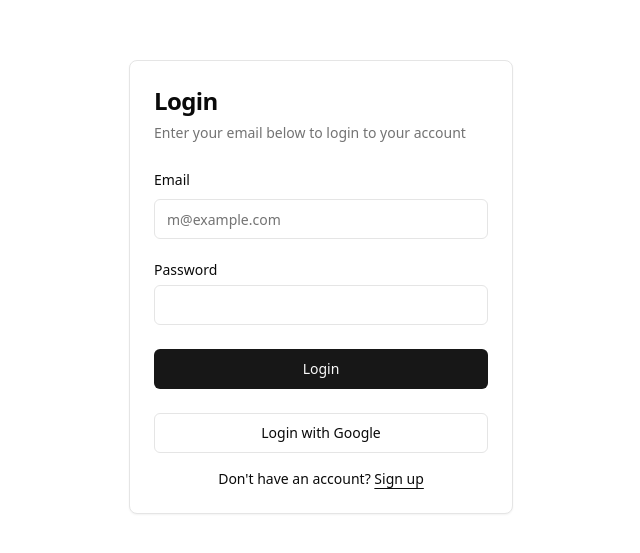
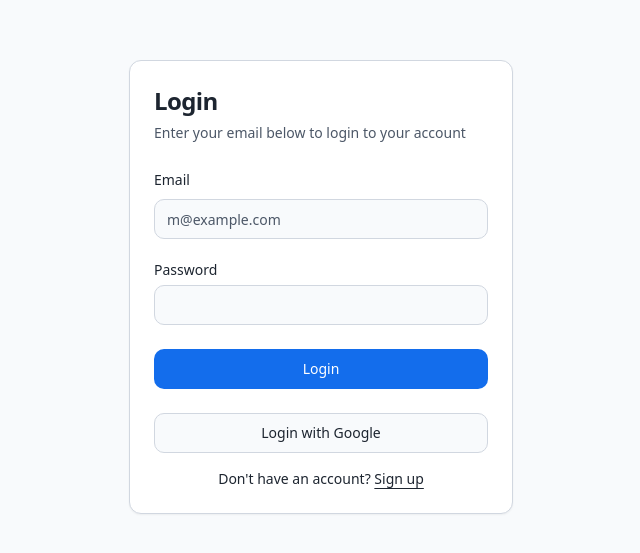
Before and after one commit to yoavhizkyia/DreamTrip-Planner, a React (Vite) app: page / in a window 1280 px wide. Shown: the part 113-666 px from the top of the page, without its empty margins (319-959 px from the left). Built offline with nearby package versions, Linux system fonts and the light colour scheme.

Commit message:
feat(index.css): update theme

```diff
--- a/src/index.css
+++ b/src/index.css
@@ -1,65 +1,69 @@
 @tailwind base;
 @tailwind components;
 @tailwind utilities;
+
 @layer base {
   :root {
-    --background: 0 0% 100%;
-    --foreground: 0 0% 3.9%;
+    --background: 210 40% 98%;
+    --foreground: 215 25% 15%;
     --card: 0 0% 100%;
-    --card-foreground: 0 0% 3.9%;
+    --card-foreground: 215 25% 15%;
     --popover: 0 0% 100%;
-    --popover-foreground: 0 0% 3.9%;
-    --primary: 0 0% 9%;
-    --primary-foreground: 0 0% 98%;
-    --secondary: 0 0% 96.1%;
-    --secondary-foreground: 0 0% 9%;
-    --muted: 0 0% 96.1%;
-    --muted-foreground: 0 0% 45.1%;
-    --accent: 0 0% 96.1%;
-    --accent-foreground: 0 0% 9%;
-    --destructive: 0 84.2% 60.2%;
+    --popover-foreground: 215 25% 15%;
+    --primary: 215 85% 50%;
+    --primary-foreground: 0 0% 100%;
+    --secondary: 45 85% 55%;
+    --secondary-foreground: 0 0% 15%;
+    --muted: 210 20% 95%;
+    --muted-foreground: 215 15% 35%;
+    --accent: 140 70% 45%;
+    --accent-foreground: 0 0% 100%;
+    --destructive: 0 75% 55%;
+    --destructive-foreground: 0 0% 100%;
+    --border: 215 20% 85%;
+    --input: 215 20% 85%;
+    --ring: 215 85% 50%;
+    --chart-1: 215 80% 45%;
+    --chart-2: 45 85% 55%;
+    --chart-3: 140 70% 45%;
+    --chart-4: 15 85% 65%;
+    --chart-5: 340 75% 60%;
+    --radius: 0.75rem;
+  }
+
+  .dark {
+    --background: 215 25% 10%;
+    --foreground: 0 0% 98%;
+    --card: 215 20% 15%;
+    --card-foreground: 0 0% 98%;
+    --popover: 215 20% 15%;
+    --popover-foreground: 0 0% 98%;
+    --primary: 215 85% 60%;
+    --primary-foreground: 0 0% 15%;
+    --secondary: 45 85% 50%;
+    --secondary-foreground: 215 25% 10%;
+    --muted: 215 20% 20%;
+    --muted-foreground: 215 15% 70%;
+    --accent: 140 70% 50%;
+    --accent-foreground: 0 0% 15%;
+    --destructive: 0 70% 40%;
     --destructive-foreground: 0 0% 98%;
-    --border: 0 0% 89.8%;
-    --input: 0 0% 89.8%;
-    --ring: 0 0% 3.9%;
-    --chart-1: 12 76% 61%;
-    --chart-2: 173 58% 39%;
-    --chart-3: 197 37% 24%;
-    --chart-4: 43 74% 66%;
-    --chart-5: 27 87% 67%;
-    --radius: 0.5rem
-  }
-  .dark {
-    --background: 0 0% 3.9%;
-    --foreground: 0 0% 98%;
-    --card: 0 0% 3.9%;
-    --card-foreground: 0 0% 98%;
-    --popover: 0 0% 3.9%;
-    --popover-foreground: 0 0% 98%;
-    --primary: 0 0% 98%;
-    --primary-foreground: 0 0% 9%;
-    --secondary: 0 0% 14.9%;
-    --secondary-foreground: 0 0% 98%;
-    --muted: 0 0% 14.9%;
-    --muted-foreground: 0 0% 63.9%;
-    --accent: 0 0% 14.9%;
-    --accent-foreground: 0 0% 98%;
-    --destructive: 0 62.8% 30.6%;
-    --destructive-foreground: 0 0% 98%;
-    --border: 0 0% 14.9%;
-    --input: 0 0% 14.9%;
-    --ring: 0 0% 83.1%;
-    --chart-1: 220 70% 50%;
-    --chart-2: 160 60% 45%;
-    --chart-3: 30 80% 55%;
-    --chart-4: 280 65% 60%;
-    --chart-5: 340 75% 55%
+    --border: 215 20% 25%;
+    --input: 215 20% 25%;
+    --ring: 215 85% 60%;
+    --chart-1: 215 80% 60%;
+    --chart-2: 45 85% 55%;
+    --chart-3: 140 70% 55%;
+    --chart-4: 15 85% 70%;
+    --chart-5: 340 75% 65%;
   }
 }
+
 @layer base {
   * {
     @apply border-border;
   }
+
   body {
     @apply bg-background text-foreground;
   }
--- a/tailwind.config.ts
+++ b/tailwind.config.ts
@@ -1,7 +1,7 @@
 import type { Config } from 'tailwindcss'
 
 export default {
-    // darkMode: ["class"],
+    darkMode: ["class"],
     content:["./index.html", "./src/**/*.{ts,tsx,js,jsx}"],
     theme: {
     	extend: {
```
